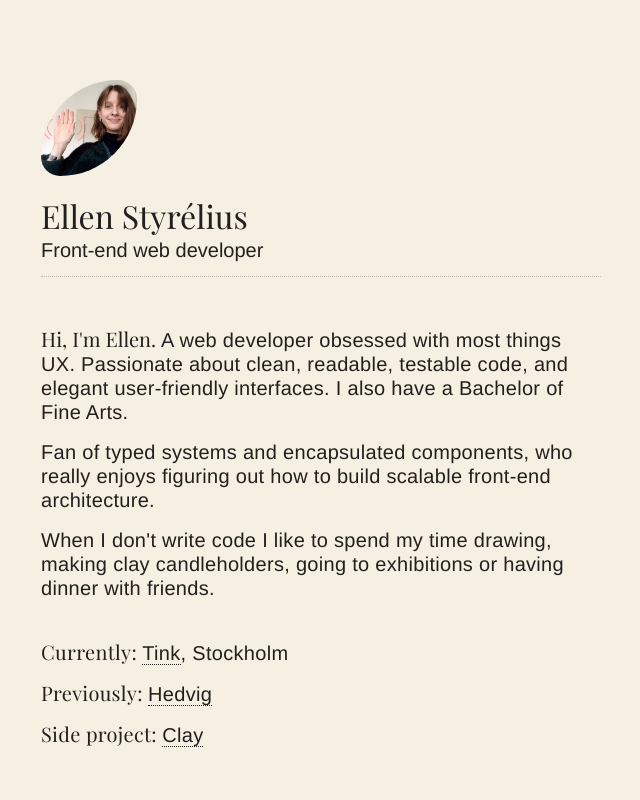
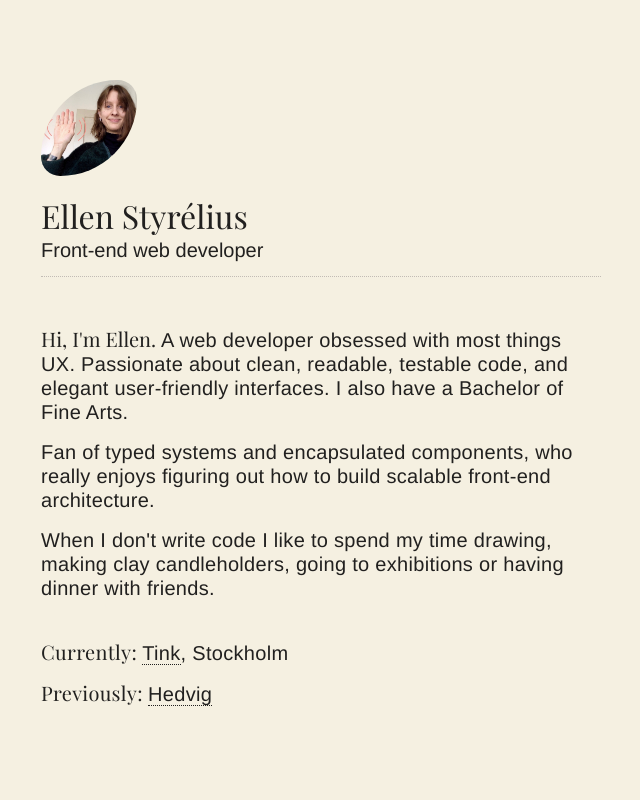
Before and after one commit to styrelius/about-me, a React (Create React App) app: page / in a window 1280 px wide. Shown: the top 800 px of the page, without its empty margins (319-959 px from the left). Built offline with nearby package versions, Linux system fonts and the light colour scheme.

Commit message:
Remove 'Side project' section from presentation text (i.e. from infoAboutMe object)

```diff
--- a/src/text/presentation-text.js
+++ b/src/text/presentation-text.js
@@ -19,9 +19,4 @@ export const infoAboutMe = [
     value: 'Hedvig',
     link: 'https://hedvig.com/',
   },
-  {
-    label: 'Side project',
-    value: 'Clay',
-    link: 'https://clay.so',
-  },
 ]
```
